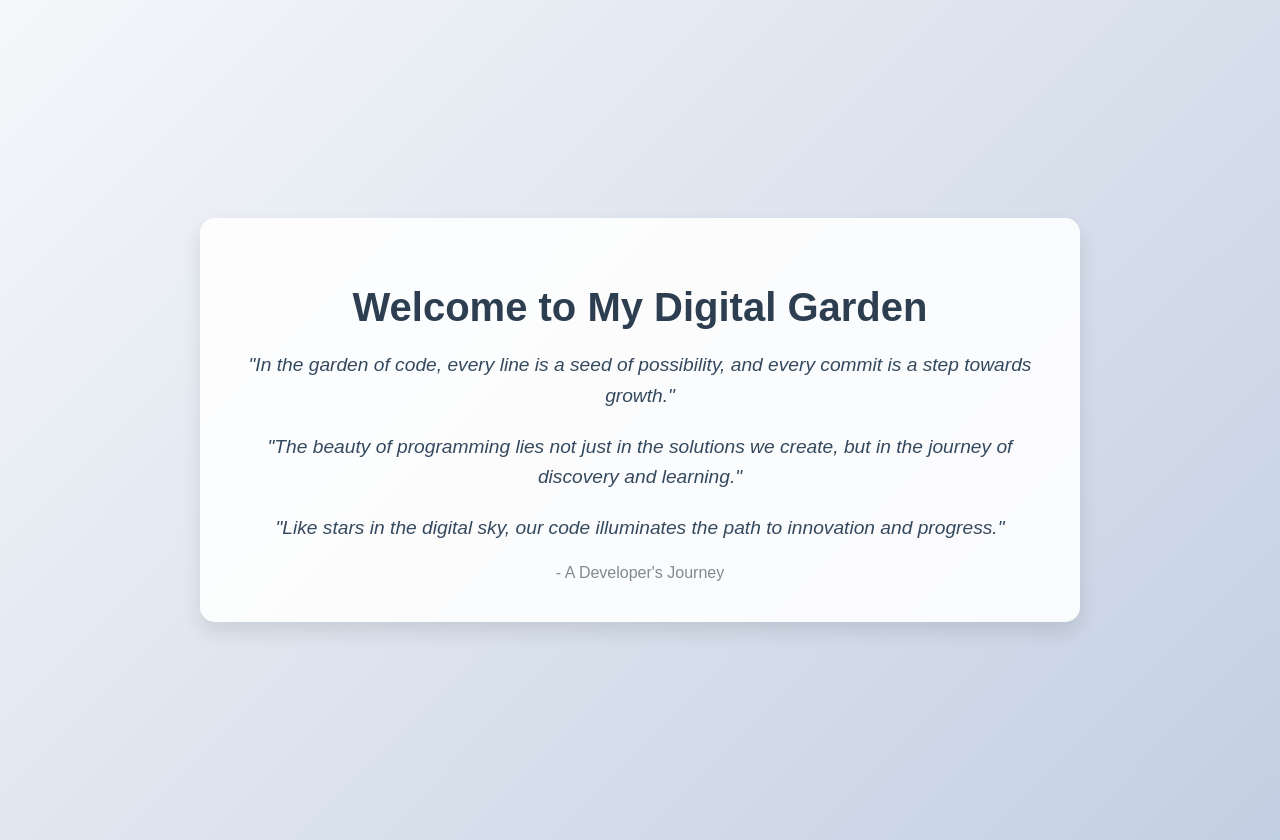
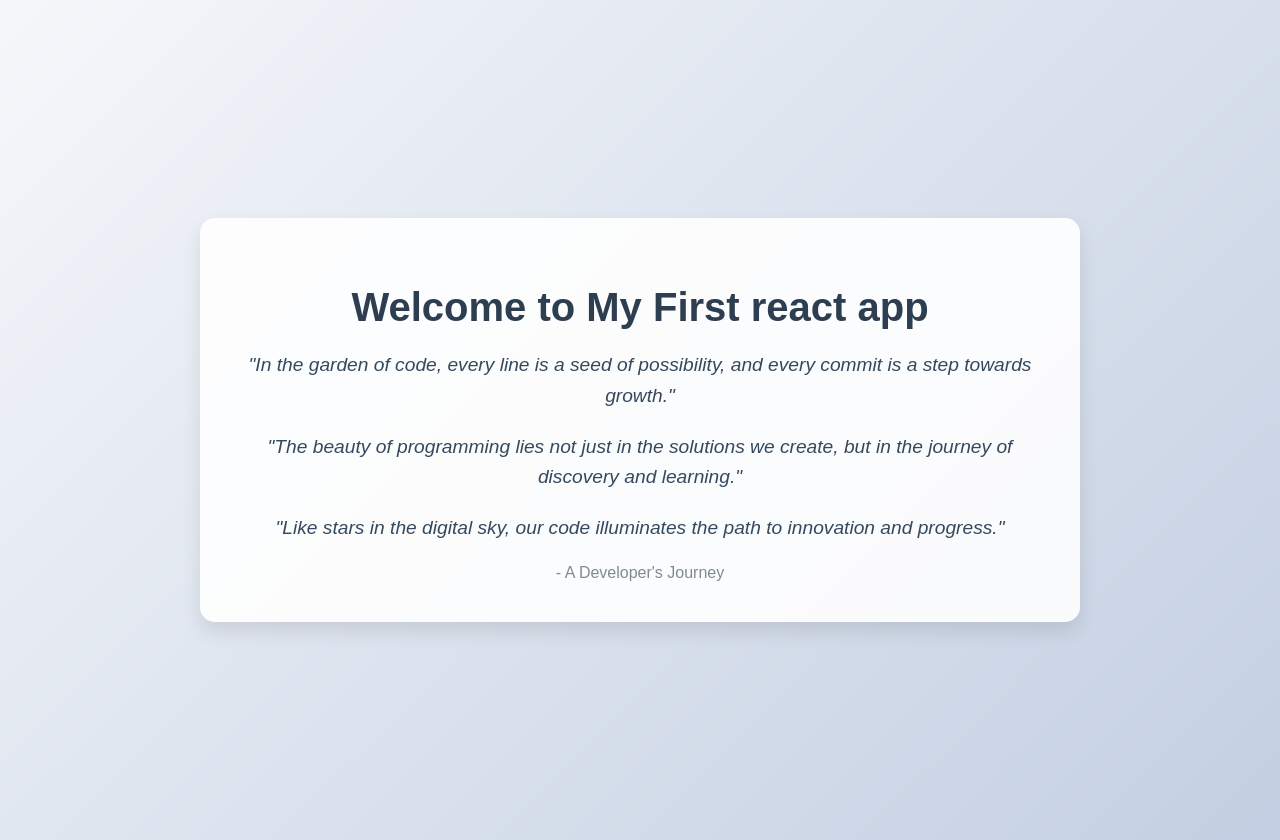
Before and after one commit to Keerthu1809/git-project, a plain HTML site: page index.html in a window 1280 px wide. Drawn offline with Linux system fonts and the light colour scheme.

Commit message:
Update index.html

```diff
--- a/index.html
+++ b/index.html
@@ -45,7 +45,7 @@
 </head>
 <body>
     <div class="container">
-        <h1>Welcome to My Digital Garden</h1>
+        <h1>Welcome to My First react app</h1>
         <div class="quote">
             "In the garden of code, every line is a seed of possibility, and every commit is a step towards growth."
         </div>
```
